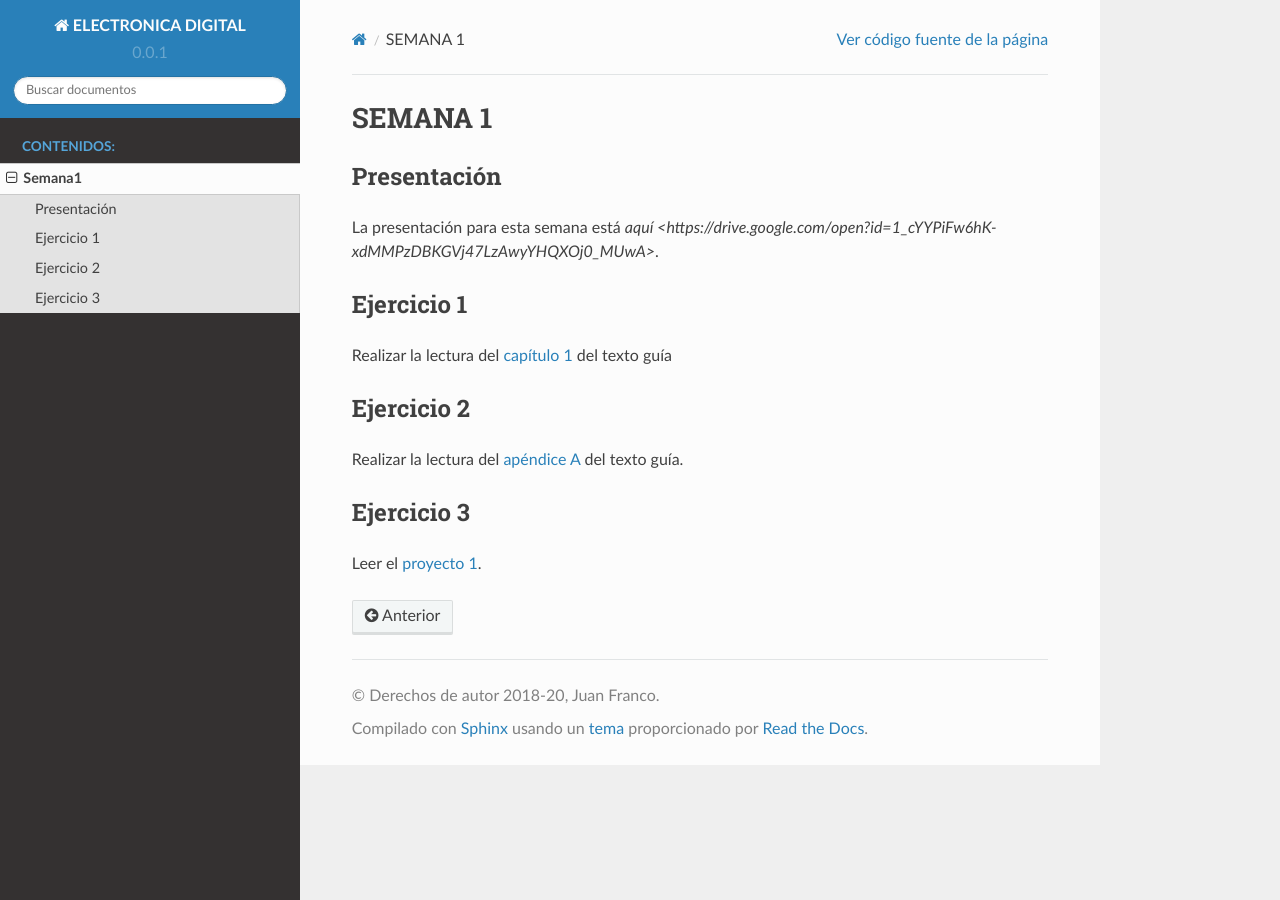
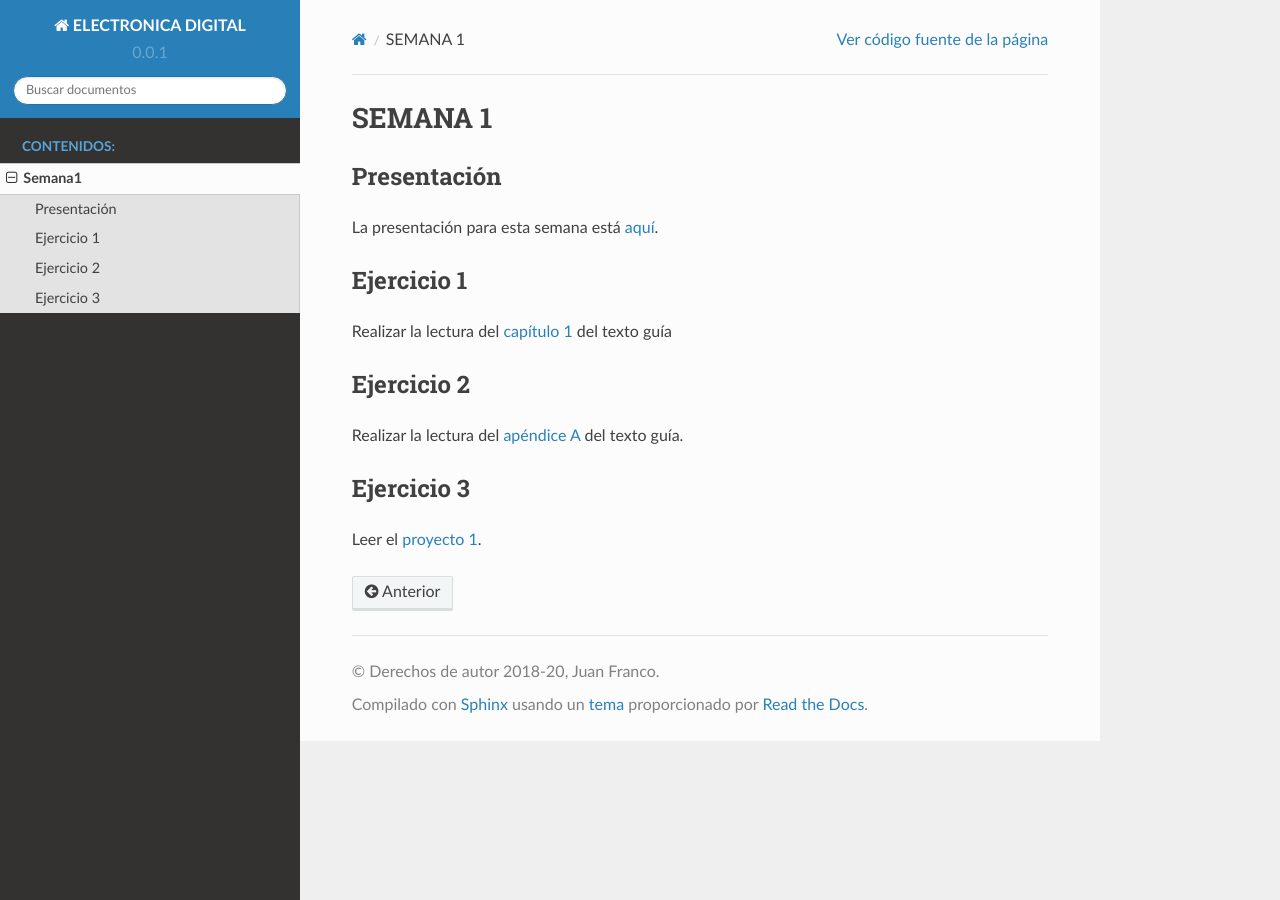
Before and after one commit to juanferfranco/ElectronicaDigital, a Sphinx documentation site: the page built from docs/_semana1/semana1.rst, in a window 1280 px wide. Built offline with Sphinx 7.4.7 and the Read the Docs theme 2.0.0, drawn with Linux system fonts in a browser that asks for light colours.

Commit message:
fix a link

```diff
--- a/docs/_semana1/semana1.rst
+++ b/docs/_semana1/semana1.rst
@@ -3,7 +3,7 @@
 
 Presentación
 -------------
-La presentación para esta semana está `aquí <https://drive.google.com/open?id=1_cYYPiFw6hK-xdMMPzDBKGVj47LzAwyYHQXOj0_MUwA>`.
+La presentación para esta semana está `aquí <https://drive.google.com/open?id=1_cYYPiFw6hK-xdMMPzDBKGVj47LzAwyYHQXOj0_MUwA>`__.
 
 Ejercicio 1
 ------------
```
